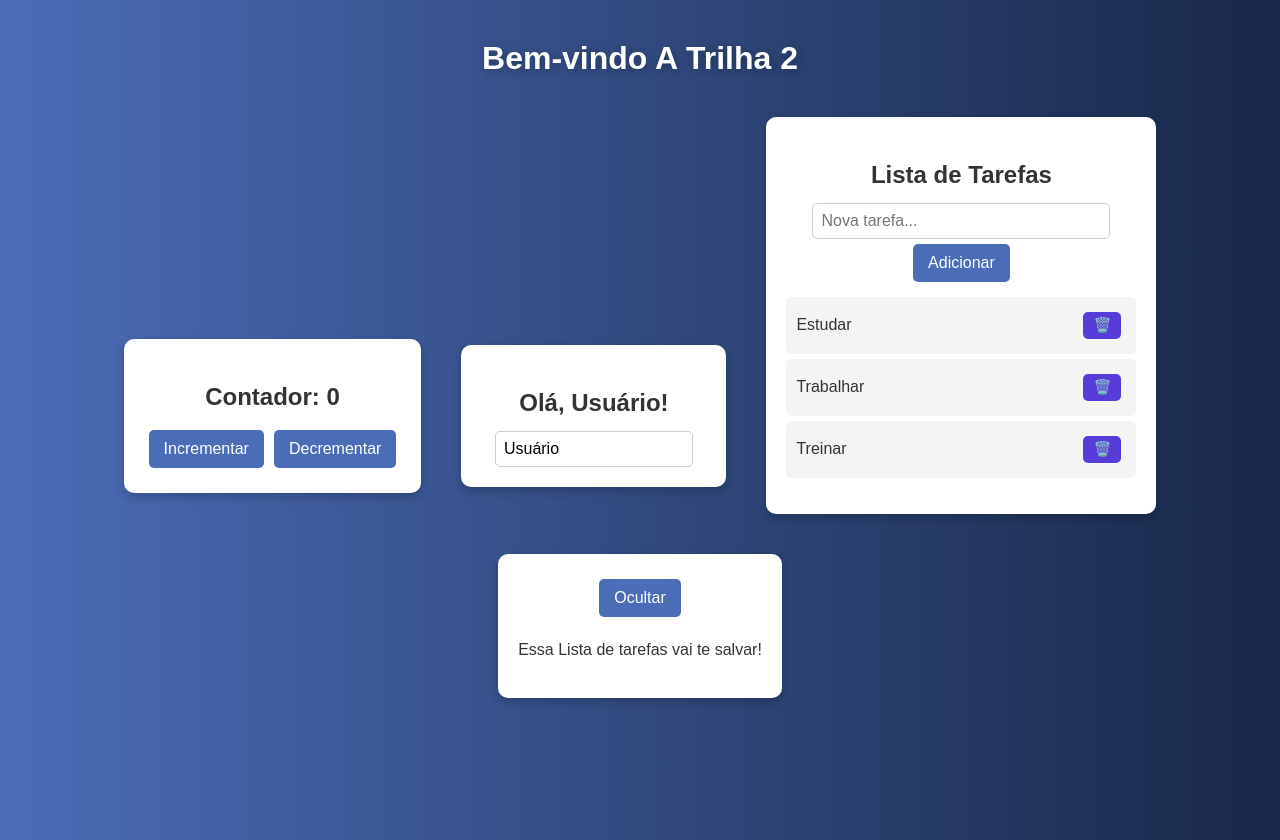
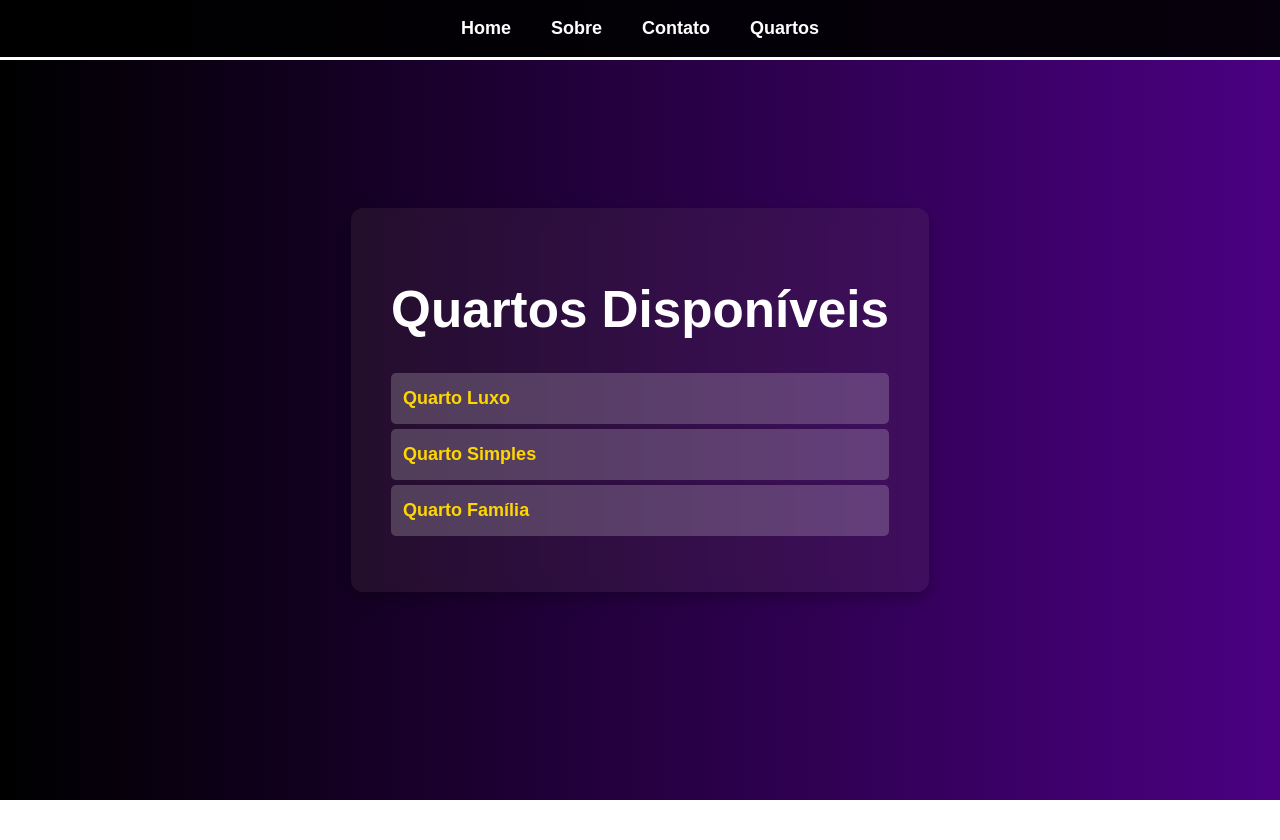
Before and after one commit to emillyCrisallys/Trilhas_Front_End, a React (Vite) app in the folder Trilhas_Front/: page /rooms in a window 1280 px wide. After the commit the page ends 800 px from the top, so only its background shows below. Built offline with nearby package versions, Linux system fonts and the light colour scheme.

Commit message:
Trilha 3 - Exer 1

```diff
--- a/Trilhas_Front/package.json
+++ b/Trilhas_Front/package.json
@@ -11,7 +11,9 @@
   },
   "dependencies": {
     "react": "^19.0.0",
-    "react-dom": "^19.0.0"
+    "react-dom": "^19.0.0",
+    "react-router": "^7.4.0",
+    "react-router-dom": "^7.4.0"
   },
   "devDependencies": {
     "@eslint/js": "^9.21.0",
--- a/Trilhas_Front/src/App.css
+++ b/Trilhas_Front/src/App.css
@@ -1,4 +1,7 @@
-/*#root {
+/*TRILHA -1*/
+
+/*
+#root {
   max-width: 1280px;
   margin: 0 auto;
   padding: 2rem;
@@ -64,8 +67,6 @@
 }
 
 
-
-
 @media (max-width: 768px) {
   #root {
     padding: 1rem;
@@ -110,7 +111,10 @@
 .read-the-docs {
   color: #888;
 }*/
-/* Centraliza o conteúdo */
+
+
+/*TRILHA - 2*/
+/*
 .app {
   text-align: center;
   font-family: "Poppins", sans-serif;
@@ -125,3 +129,140 @@ h1 {
   margin-bottom: 20px;
   text-shadow: 2px 2px 10px rgba(0, 0, 0, 0.3);
 }
+*/
+
+/*TRILHA - 3*/
+
+
+/*Exer_1*/
+
+body {
+  justify-content: center;
+  font-family: Arial, sans-serif;
+  margin: 0;
+  padding: 0;
+  background: linear-gradient(to right, #000000, #4b0082);
+  color: white;
+  text-align: center;
+}
+
+
+.navbar {
+  width: 100%;
+  position: fixed;
+  top: 0;
+  left: 0;
+  background: rgba(0, 0, 0, 0.9);
+  padding: 15px 0;
+  text-align: center;
+  border-bottom: 3px solid #ffffff;
+  z-index: 1000;
+}
+
+.navbar a {
+  color: white;
+  text-decoration: none;
+  margin: 0 20px;
+  font-weight: bold;
+  font-size: 18px;
+  transition: 0.3s;
+}
+
+.navbar a:hover {
+  color: #d8bfd8;
+  text-decoration: underline;
+}
+
+
+.container {
+
+  max-width: 90%;
+  max-width: 900px;
+  margin: 50px auto;
+  background: rgba(122, 95, 95, 0.15);
+  padding: 40px;
+  border-radius: 12px;
+  box-shadow: 0px 6px 15px rgba(0, 0, 0, 0.25);
+  backdrop-filter: blur(8px);
+}
+
+.container_{
+  text-align: left;
+  max-width: 90%;
+  max-width: 900px;
+  margin: 50px auto;
+  background: rgba(251, 246, 246, 0.15);
+  padding: 40px;
+  border-radius: 12px;
+  box-shadow: 0px 6px 15px rgba(0, 0, 0, 0.25);
+  backdrop-filter: blur(8px);
+}
+
+.home {
+  display: flex;
+  justify-content: center;
+  align-items: center;
+  height: 100vh;
+  text-align: center;
+  font-size: 24px;
+  font-weight: bold;
+  background: rgba(0, 0, 0, 0.5);
+  border-radius: 10px;
+  box-shadow: 0px 4px 10px rgba(0, 0, 0, 0.3);
+}
+
+
+button {
+  background: #ff4500;
+  color: white;
+  border: none;
+  padding: 12px 20px;
+  margin-top: 15px;
+  border-radius: 5px;
+  cursor: pointer;
+  font-size: 16px;
+  font-weight: bold;
+  transition: 0.3s;
+}
+
+button:hover {
+  background: #ff6347;
+}
+
+
+ul {
+  list-style: none;
+  padding: 0;
+}
+
+ul li {
+  background: rgba(255, 255, 255, 0.2);
+  padding: 12px;
+  margin: 5px 0;
+  border-radius: 5px;
+  text-align: left;
+  font-size: 18px;
+}
+
+ul li a {
+  text-decoration: none;
+  color: #ffd700;
+  font-weight: bold;
+  transition: 0.3s;
+}
+
+ul li a:hover {
+  color: white;
+}
+
+
+
+
+.footer {
+  margin-top: 30px;
+  padding: 10px;
+  background: rgba(134, 63, 215, 0.8);
+  text-align: center;
+  font-size: 14px;
+  border-top: 3px solid white;
+}
--- a/Trilhas_Front/src/App.tsx
+++ b/Trilhas_Front/src/App.tsx
@@ -1,8 +1,7 @@
-/*import React, { useState } from "react";
+/*TRILHA - 01*/
 
-
-
-TRILHA - 01
+/*
+import React, { useState } from "react";
 import { useState } from "react";
 import "./App.css";
 import Button from "./components/Button";
@@ -44,8 +43,17 @@ export default function App() {
     </>
   );
 }
+
+export default App;
+
 */
 
+
+
+
+/*TRILHA - 2*/
+
+/*
 import Counter from "./components/Contador";
 import Saudacao from "./components/Saudacao";
 import ListaTarefas from "./components/ListaTarefa";
@@ -66,3 +74,34 @@ function App() {
 }
 
 export default App;
+
+*/
+
+/*TRILHA -3 */
+import { BrowserRouter as Router, Routes, Route } from "react-router-dom";
+import Navbar from "./components/Navbar_3";
+import Home from "./pages/Home";
+import About from "./pages/About";
+import Contact from "./pages/Contact";
+import Animal from "./pages/Animal";
+import Rooms from "./pages/Rooms";
+import RoomDetails from "./pages/RoomDetails";
+import BookingSuccess from "./pages/BookingSuccess";
+import "./App.css";
+
+export default function App() {
+  return (
+    <Router>
+      <Navbar />
+      <Routes>
+        <Route path="/" element={<Home />} />
+        <Route path="/about" element={<About />} />
+        <Route path="/contact" element={<Contact />} />
+        <Route path="/animal/:name" element={<Animal />} />
+        <Route path="/rooms" element={<Rooms />} />
+        <Route path="/room/:id" element={<RoomDetails />} />
+        <Route path="/booking-success" element={<BookingSuccess />} />
+      </Routes>
+    </Router>
+  );
+}
--- /dev/null
+++ b/Trilhas_Front/src/components/Navbar_3.css
@@ -0,0 +1,18 @@
+.navbar {
+    background: #333;
+    padding: 15px;
+    text-align: center;
+    justify-content: center;
+  }
+
+  .navbar a {
+    color: white;
+    text-decoration: none;
+    margin: 0 16px;
+    font-weight: bold;
+
+  }
+
+  .navbar a:hover {
+    text-decoration: underline;
+  }
--- /dev/null
+++ b/Trilhas_Front/src/components/Navbar_3.tsx
@@ -0,0 +1,13 @@
+import { Link } from "react-router-dom";
+import "./Navbar_3.css";
+
+export default function Navbar() {
+  return (
+    <nav className="navbar">
+      <Link to="/">Home</Link>
+      <Link to="/about">Sobre</Link>
+      <Link to="/contact">Contato</Link>
+      <Link to="/rooms">Quartos</Link>
+    </nav>
+  );
+}
--- /dev/null
+++ b/Trilhas_Front/src/pages/About.tsx
@@ -0,0 +1,10 @@
+export default function About() {
+    return (
+      <div className="container">
+        <h2>História do Hotel</h2>
+        <p>O Hotel Oasis Verde foi fundado por um casal apaixonado pela natureza, Ana e Lucas, que sonhavam em criar um espaço onde as pessoas pudessem se reconectar com a natureza e desfrutar de um estilo de vida sustentável. Após anos de planejamento e construção, o hotel foi inaugurado em 2015 e rapidamente se tornou um destino popular para viajantes que buscam relaxamento e aventura.
+            Desde sua abertura, o Oasis Verde tem se comprometido com práticas ecológicas, como a utilização de energia solar, reciclagem de água e parcerias com comunidades locais para promover o turismo sustentável.</p>
+
+      </div>
+    );
+  }
--- /dev/null
+++ b/Trilhas_Front/src/pages/Animal.tsx
@@ -0,0 +1,12 @@
+import { useParams } from "react-router-dom";
+
+export default function Animal() {
+  const { name } = useParams<{ name: string }>();
+
+  return (
+    <div className="container">
+      <h1>Animal</h1>
+      <p>O animal escolhido foi: <strong>{name}</strong></p>
+    </div>
+  );
+}
--- /dev/null
+++ b/Trilhas_Front/src/pages/BookingSuccess.tsx
@@ -0,0 +1,8 @@
+export default function BookingSuccess() {
+    return (
+      <div className="container">
+        <h1>Reserva Confirmada!</h1>
+        <p>Seu quarto foi reservado com sucesso. Aproveite sua estadia!</p>
+      </div>
+    );
+  }
--- /dev/null
+++ b/Trilhas_Front/src/pages/Contact.tsx
@@ -0,0 +1,23 @@
+export default function Contact() {
+    return (
+      <div className="container_">
+        <h2>Informações de Contato</h2>
+        <h3>
+        Endereço:
+        </h3>
+        <p>Hotel Oasis Verde
+        Estrada da Floresta, 123
+        Praia do Sol, Brasil
+        CEP: 12345-678</p>
+
+        <h3>Telefone:</h3>
+        <p>+55 (11) 1234-5678</p>
+
+
+        <h3>E-mail:</h3>
+        <p>contato@hoteloasisverde.com.br</p>
+
+        <p>Fale conosco através do e-mail: contato@empresa.com</p>
+      </div>
+    );
+  }
--- /dev/null
+++ b/Trilhas_Front/src/pages/Home.tsx
@@ -0,0 +1,13 @@
+import { useNavigate } from "react-router-dom";
+
+export default function Home() {
+  const navigate = useNavigate();
+
+  return (
+    <div className="container">
+      <h1>Bem-vindo ao nosso site!</h1>
+      <p>Clique abaixo para saber mais.</p>
+      <button onClick={() => navigate("/about")}>Ir para Sobre</button>
+    </div>
+  );
+}
--- /dev/null
+++ b/Trilhas_Front/src/pages/RoomDetails.tsx
@@ -0,0 +1,14 @@
+import { useParams, useNavigate } from "react-router-dom";
+
+export default function RoomDetails() {
+  const { id } = useParams<{ id: string }>();
+  const navigate = useNavigate();
+
+  return (
+    <div className="container">
+      <h1>Detalhes do Quarto {id}</h1>
+      <p>Este é um ótimo quarto para sua estadia!</p>
+      <button onClick={() => navigate("/booking-success")}>Reservar Agora</button>
+    </div>
+  );
+}
--- /dev/null
+++ b/Trilhas_Front/src/pages/Rooms.tsx
@@ -0,0 +1,22 @@
+import { Link } from "react-router-dom";
+
+export default function Rooms() {
+  const rooms = [
+    { id: 1, name: "Quarto Luxo" },
+    { id: 2, name: "Quarto Simples" },
+    { id: 3, name: "Quarto Família" },
+  ];
+
+  return (
+    <div className="container">
+      <h1>Quartos Disponíveis</h1>
+      <ul>
+        {rooms.map((room) => (
+          <li key={room.id}>
+            <Link to={`/room/${room.id}`}>{room.name}</Link>
+          </li>
+        ))}
+      </ul>
+    </div>
+  );
+}
```
Also changed, not shown: 1 other file (tests, documents, lock files or other folders).
